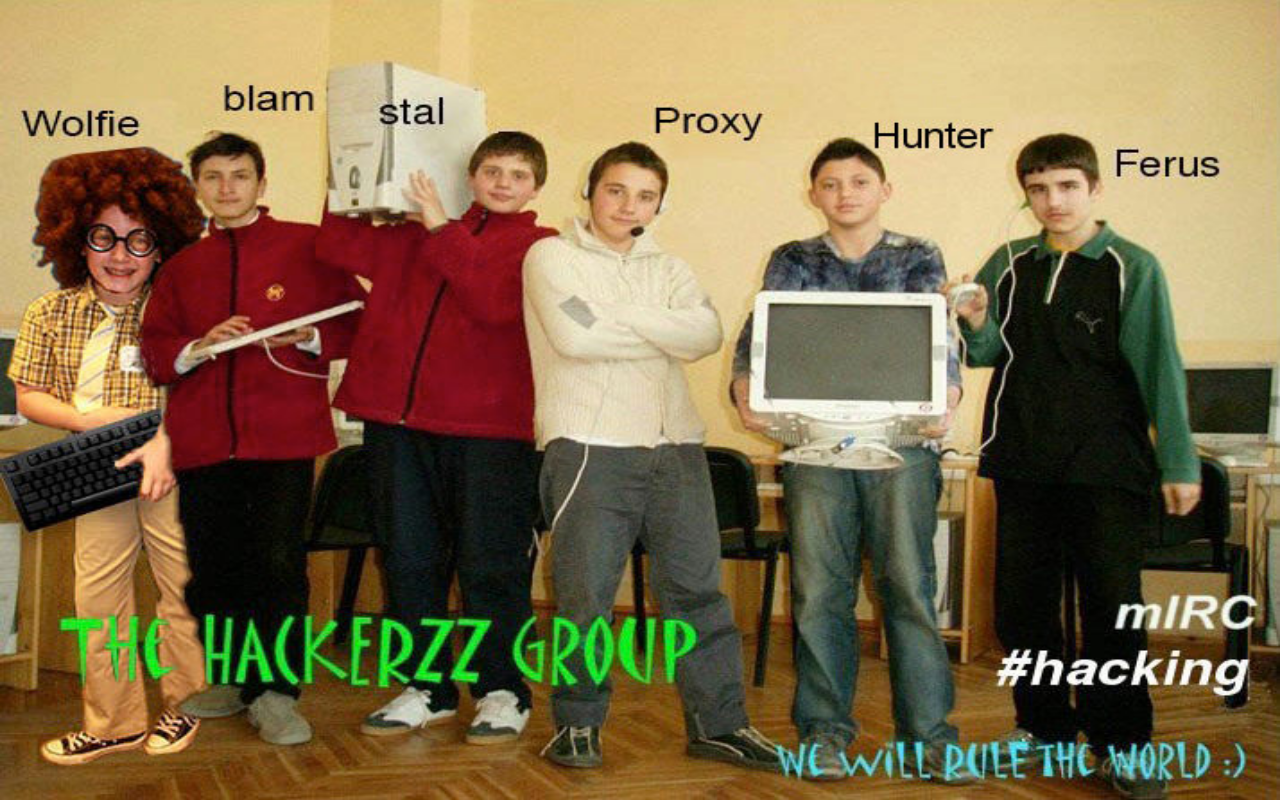
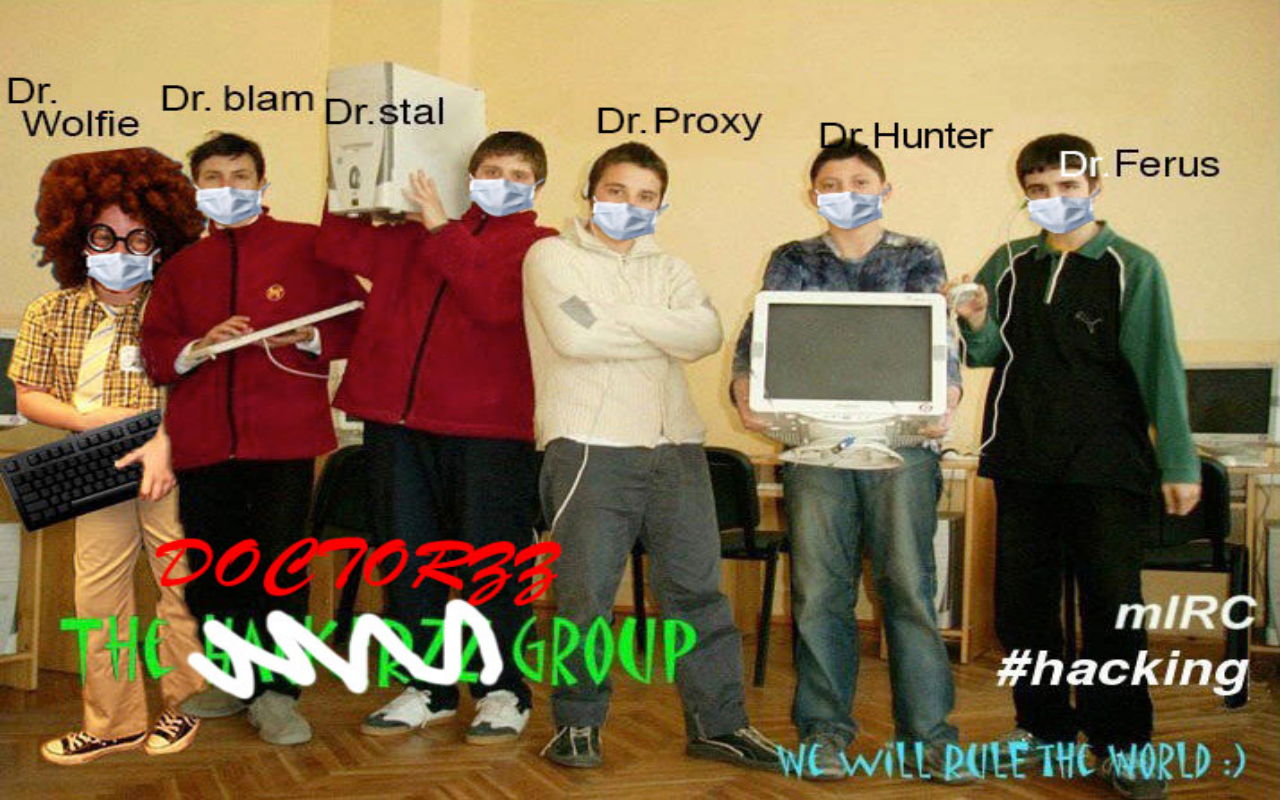
Before and after one commit to hackerzzgroup/hackerzzgroup.github.com, a plain HTML site: page index.html in a window 1280 px wide. Drawn offline with Linux system fonts and the light colour scheme.

Commit message:
lets mix things up a bit

```diff
--- a/index.html
+++ b/index.html
@@ -1,4 +1,4 @@
 <html><head><title>The Hackerzz Group, Inc.</title><style>
 body, html { height:100%; margin:0; padding:0; }
-body { background:url(i/hackerzz.jpg); background-size:100% 100%; }
+body { background:url(i/sp-doctorzz.jpg); background-size:100% 100%; }
 </style></head><body></body></html>
```
Also changed, not shown: i/sp-doctorzz.jpg (added).
